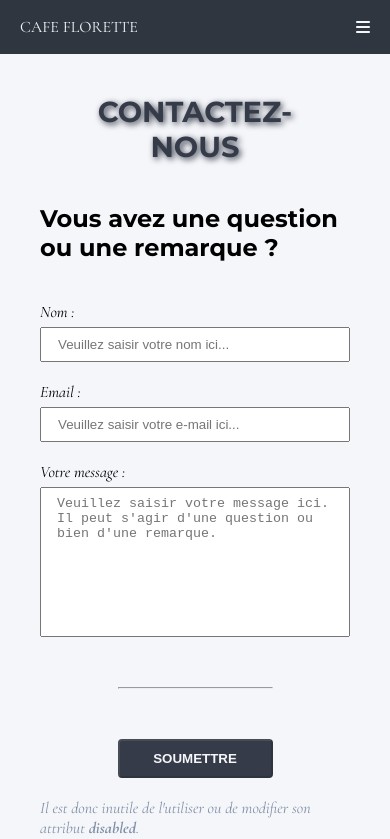
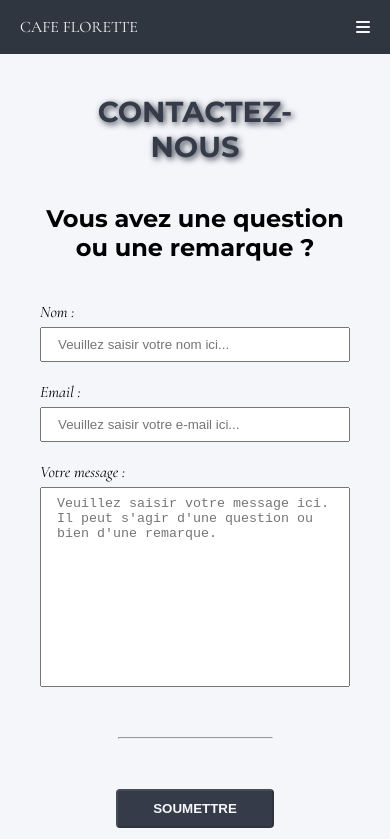
Before and after one commit to Zyrass/cafe_florette_react, a React (Create React App) app: page /contact in a window 390 px wide. Shown: the top 839 px of the page. Built offline with nearby package versions, Linux system fonts and the light colour scheme.

Commit message:
update responsive full size for ContactPage

```diff
--- a/src/assets/styles/_base.scss
+++ b/src/assets/styles/_base.scss
@@ -76,6 +76,7 @@ header {
 
   i {
     display: none !important;
+    cursor: pointer;
     @include mixin.xs {
       display: block !important;
     }
@@ -125,6 +126,7 @@ h4,
 h5,
 h6 {
   font-family: var(--font-title-hx);
+  text-align: center;
 }
 
 ul {
--- a/src/assets/styles/_mixins.scss
+++ b/src/assets/styles/_mixins.scss
@@ -55,7 +55,7 @@
 
 // extra large 1200+
 @mixin xl {
-  @media (max-width: 1201px) {
+  @media (min-width: 1201px) {
     @content;
   }
 }
--- a/src/pages/ContactPage/Contact.module.scss
+++ b/src/pages/ContactPage/Contact.module.scss
@@ -11,6 +11,18 @@
   section {
     padding-top: 40px;
     padding-bottom: 40px;
+    @include mixin.sm {
+      padding: 40px 80px;
+    }
+    @include mixin.md {
+      padding: 40px 120px;
+    }
+    @include mixin.lg {
+      padding: 40px 160px;
+    }
+    @include mixin.xl {
+      padding: 40px 200px;
+    }
     div {
       display: flex;
       flex-direction: column;
@@ -26,6 +38,9 @@
         height: 150px;
         resize: none;
         padding: 8px 16px;
+        @include mixin.lg-lt {
+          height: 200px;
+        }
       }
     }
   }
@@ -35,10 +50,11 @@
   display: flex;
   align-items: center;
   justify-content: center;
-  @include mixin.xs {
+  @include mixin.lg-lt {
     flex-direction: column;
-    button {
-      margin-bottom: 20px;
-    }
+  }
+  button {
+    margin-bottom: 20px;
+    width: calc(50% + 1vmin);
   }
 }
--- a/src/pages/ContactPage/ContactPage.js
+++ b/src/pages/ContactPage/ContactPage.js
@@ -30,15 +30,14 @@ function ContactPage() {
         <div className={styles.sectionBTN}>
           <button
             type="button"
-            className="upper btn btn-primary w-50 "
+            className="upper btn btn-primary"
             disabled
           >
             Soumettre
           </button>
           <em className="text-muted">
             Il est donc inutile de l'utiliser ou de modifier son attribut{" "}
-            <strong>disabled</strong>.<br />
-            Le formulaire n'est pas câblé et donc il ne fera strictement rien.
+            <strong>disabled</strong>. Le formulaire n'est pas câblé et donc il ne fera strictement rien.
           </em>
         </div>
       </section>
```
